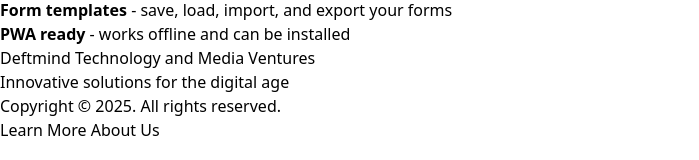
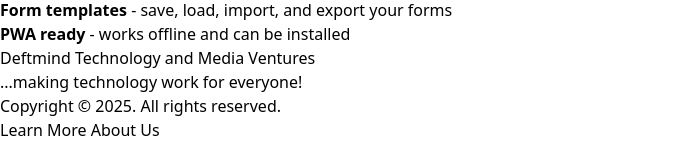
Before and after one commit to efesei/deft-qr-builder, a React (Vite) app: page / in a window 1280 px wide. Shown: the part 362-522 px from the top of the page, without its empty margins (0-699 px from the left). Built offline with nearby package versions, Linux system fonts and the light colour scheme; the HTML template or start-up script is replaced by a standard one.

Commit message:
Upadte to the company tagline

```diff
--- a/src/App.jsx
+++ b/src/App.jsx
@@ -807,7 +807,7 @@
         Deftmind Technology and Media Ventures
       </p>
       <p className="text-sm text-gray-600 mb-3">
-        Innovative solutions for the digital age
+        ...making technology work for everyone!
       </p>
       <p className="text-xs text-gray-500 mb-4">
         Copyright © {new Date().getFullYear()}. All rights reserved.
```
